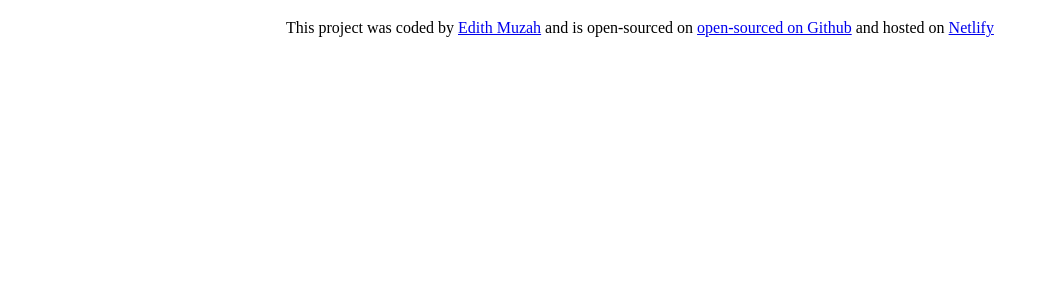
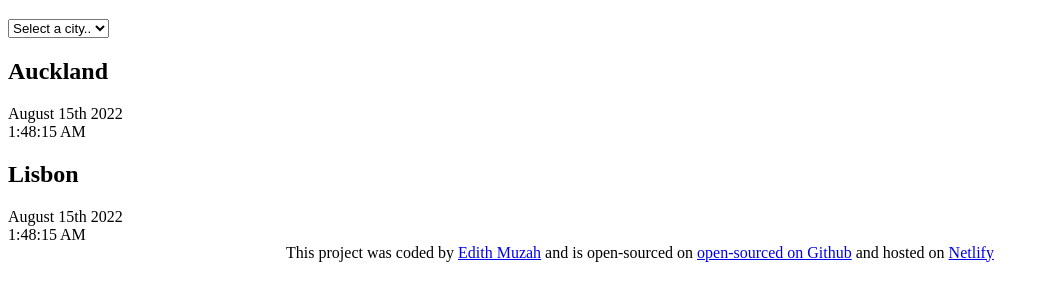
Before and after one commit to edithmuz/world-clock, a plain HTML site: page index.html in a window 1280 px wide. Shown: the part 61-362 px from the top of the page, without its empty margins (0-1048 px from the left). Drawn offline with Linux system fonts and the light colour scheme.

Commit message:
Added basic html

```diff
--- a/index.html
+++ b/index.html
@@ -9,7 +9,27 @@
     <title>World Clock - Edith Muzah</title>
   </head>
   <body>
-    <h1>World Clock</h1>
+    <div class="container">
+      <h1>World Clock</h1>
+
+      <select>
+        <option value="">Select a city..</option>
+        <option value="">London</option>
+        <option value="">New York</option>
+        <option value="">Sydney</option>
+      </select>
+
+      <div class="city">
+        <h2>Auckland</h2>
+        <div class="date">August 15th 2022</div>
+        <div class="time">1:48:15 AM</div>
+      </div>
+      <div class="city">
+        <h2>Lisbon</h2>
+        <div class="date">August 15th 2022</div>
+        <div class="time">1:48:15 AM</div>
+      </div>
+    </div>
 
     <footer>
       This project was coded by
@@ -19,8 +39,8 @@
         open-sourced on Github</a
       >
       and hosted on <a href="https://worldclock-proj.netlify.app/">Netlify</a>
+    </footer>
 
-      <script src="javascript/index.js"></script>
-    </footer>
+    <script src="javascript/index.js"></script>
   </body>
 </html>
```
